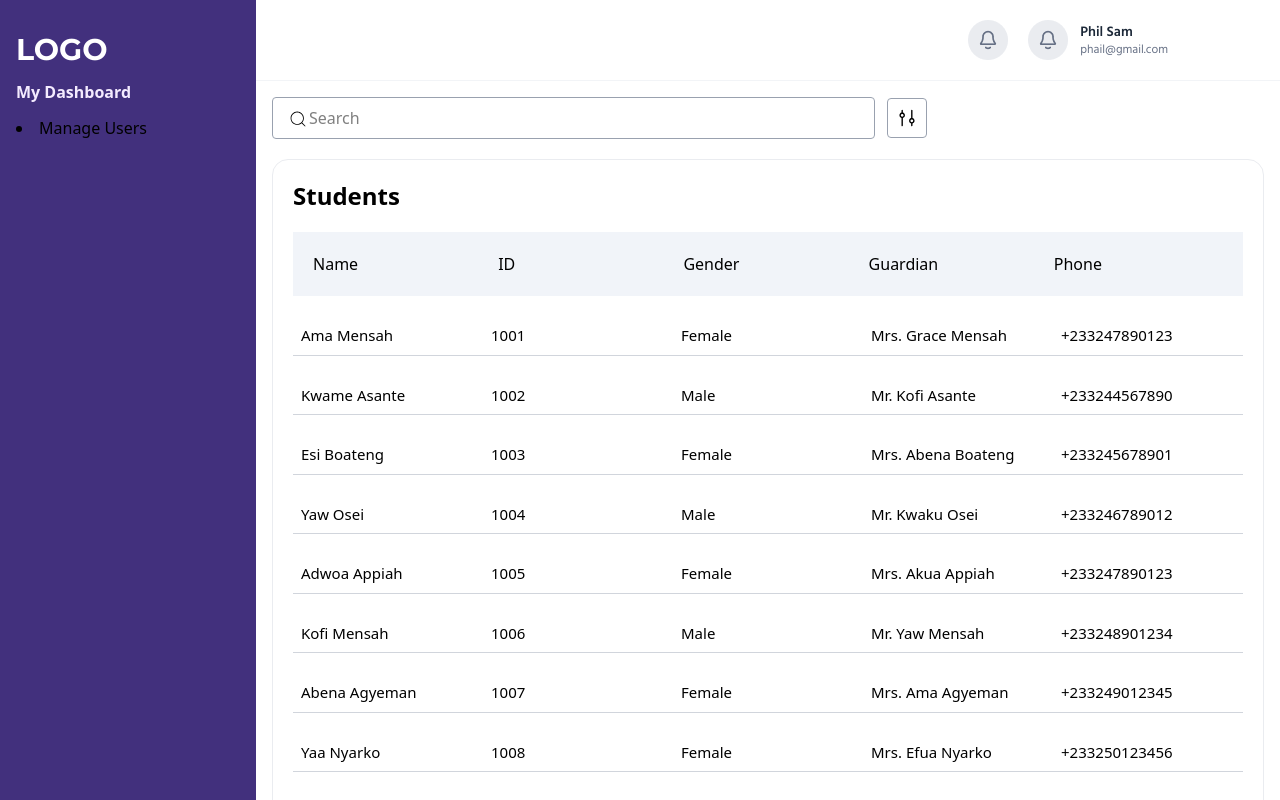
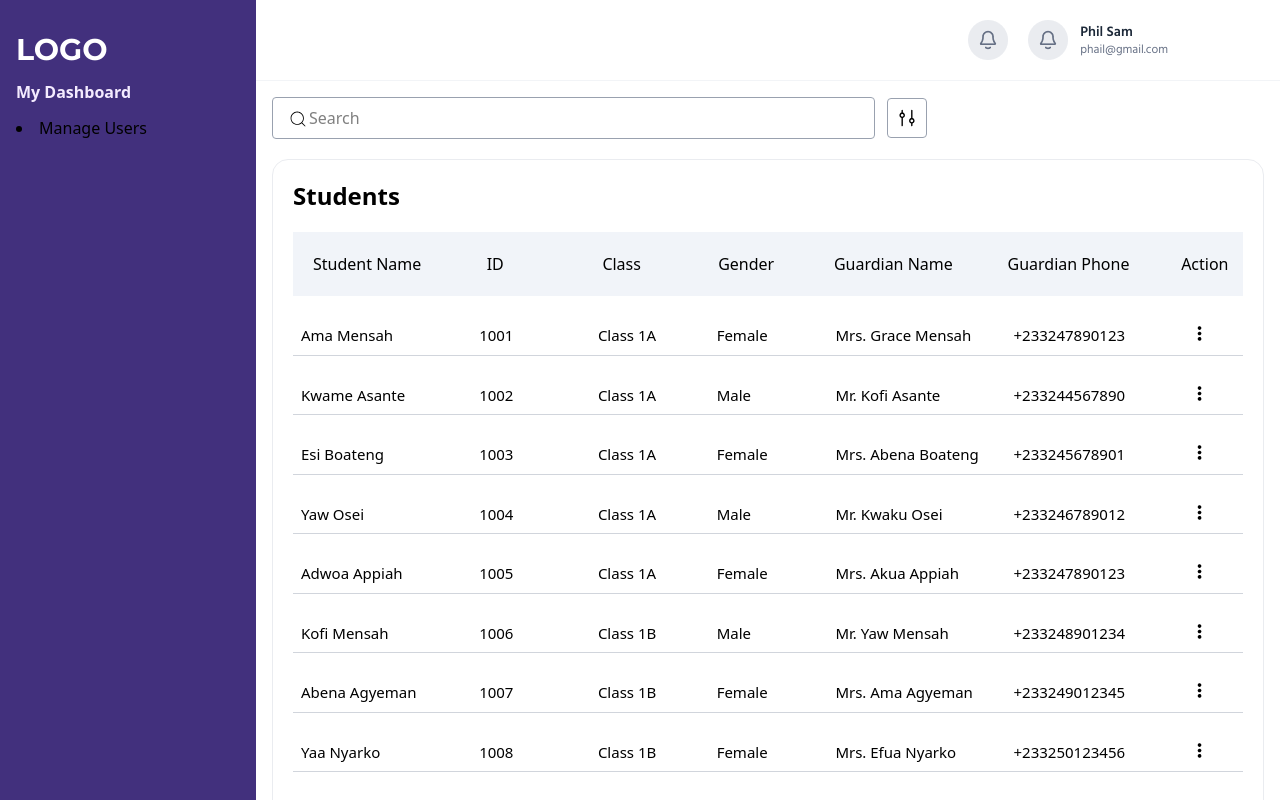
Before and after one commit to SolomonAfutu2003/School-Management-System, a React (Vite) app in the folder School Management System/: page /my-students in a window 1280 px wide. Shown: the top 800 px of the page. Built offline with nearby package versions, Linux system fonts and the light colour scheme; sample sign-in values are in the browser's storage.

Commit message:
Done with the Students page

```diff
--- a/School Management System/src/App.jsx
+++ b/School Management System/src/App.jsx
@@ -16,6 +16,7 @@ import Assignments from './pages/Assignments'
 import Quiz from './pages/Quiz'
 import Examinations from './pages/Examinations'
 import ViewDetail from "./pages/ViewDetail"
+import ViewProfile from "./pages/ViewProfile"
 import ProtectRoute from './components/ProtectRoute'
 import Admin from "./pages/admin/Admin"
 import AssignmentsAndQuizzes from "./pages/admin/AssignmentsAndQuizzes"
@@ -53,6 +54,7 @@ function App() {
           <Route path='/quiz' element={<Quiz />} />
           <Route path='/examination' element={<Examinations />} />
           <Route path='/view-detail/:id' element={<ViewDetail />} />
+          <Route path='/view-profile/:id' element={<ViewProfile />} />
           <Route path='/admin/admin-page' element={<Admin />} />
           <Route path='/admin/exams' element={<AdminExams />} />
           <Route path='/admin/assignments-and-quizzes' element={<AssignmentsAndQuizzes />} />
--- a/School Management System/src/pages/MyStudents.jsx
+++ b/School Management System/src/pages/MyStudents.jsx
@@ -1,18 +1,41 @@
 import React, { useState } from 'react';
 import classes from "../data/Classes.json";
+import Button from '../components/Button';
+import LinkBtn from "../components/LinksBtn";
 import { CiSearch } from "react-icons/ci";
+import { SlOptionsVertical } from "react-icons/sl";
+import { IoEyeOutline } from "react-icons/io5";
+import { FiPlus } from "react-icons/fi";
+import { FaCheck } from "react-icons/fa";
 import { VscSettings } from "react-icons/vsc";
 
 const MyStudents = () => {
+  const [activeDropdown, setActiveDropdown] = useState(null);
+  const [activeFilterMenu, setActiveFilterMenu] = useState(null);
+  const [selectedGender, setSelectedGender] = useState("");
+  const [selectedClass, setSelectedClass] = useState("");
   const [search, setSearch] = useState("");
 
   // Flatten students from all classes
-  const allStudents = classes.flatMap(cls => cls.students || []);
+  // const allStudents = classes.flatMap(cls => cls.students || []);
 
   // Filter by name
-  const searchData = allStudents.filter(student =>
-    student.name.toLowerCase().includes(search.toLowerCase())
-  );
+  // const searchData = allStudents.filter(student =>
+  //   student.name.toLowerCase().includes(search.toLowerCase())
+  // );
+
+  const filteredStudents = classes.flatMap(cls =>
+    (cls.students || []).map(student => ({
+      ...student,
+      className: cls.name
+    }))
+  ).filter(student => {
+    const genderMatch = selectedGender ? student.gender === selectedGender : true;
+    const classMatch = selectedClass ? student.className === selectedClass : true;
+    const nameMatch = search ? student.name.toLowerCase().includes(search.toLowerCase()) : true;
+
+    return genderMatch && classMatch && nameMatch;
+  });
 
   return (
     <div className='m-4 space-y-5'>
@@ -31,7 +54,71 @@ const MyStudents = () => {
               <CiSearch className='w-5 h-5' />
             </div>
           </div>
-          <VscSettings className='w-10 h-10 p-2 rotate-90 rounded-sm border border-gray-400' />
+          <div className='relative'>
+            <VscSettings className='w-10 h-10 p-2 rotate-90 rounded-sm border border-gray-400' onClick={() => setActiveFilterMenu(prev => !prev)} />
+            {activeFilterMenu && (
+              <div className='border border-gray-400 bg-white w-64 h-80 absolute top-12 z-20 p-3 space-y-5'>
+                <div>
+                  <h3>Gender</h3>
+                  <label className="flex items-center gap-2 cursor-pointer relative mb-2">
+                    <input
+                      type="radio"
+                      name="gender"
+                      value="Male"
+                      className="peer hidden"
+                      checked={selectedGender === "Male"}
+                      onChange={() => setSelectedGender("Male")}
+                    />
+                    <div className="w-5 h-5 rounded-sm border-2 border-gray-400 relative peer-checked:border-nav flex items-center justify-center">
+                    </div>
+                    <FaCheck className='absolute text-nav w-3 h-3 left-1 right-1 hidden peer-checked:block' />
+                    <span className="peer-checked:font-bold">Male</span>
+                  </label>
+                  <label className="flex items-center gap-2 relative cursor-pointer">
+                    <input
+                      type="radio"
+                      name="gender"
+                      value="Female"
+                      className="peer hidden"
+                      checked={selectedGender === "Female"}
+                      onChange={() => setSelectedGender("Female")}
+                    />
+                    <div className="w-5 h-5 rounded-sm border-2 border-gray-400 relative peer-checked:border-nav flex items-center justify-center">
+                    </div>
+                    <FaCheck className='absolute text-nav w-3 h-3 left-1 right-1 hidden peer-checked:block' />
+                    <span className="peer-checked:font-bold">Female</span>
+                  </label>
+                </div>
+                <hr className='bg-gray-400' />
+                <div>
+                  <h3>Class</h3>
+                  <select
+                    className="border border-gray-400 rounded-sm p-2 w-full"
+                    value={selectedClass}
+                    onChange={(e) => setSelectedClass(e.target.value)}
+                  >
+                    <option value="">All Classes</option>
+                    {classes.map((cls) => (
+                      <option key={cls.id} value={cls.name}>
+                        {cls.name}
+                      </option>
+                    ))}
+                  </select>
+                </div>
+                <hr className='bg-gray-400' />
+                <div className='flex justify-between'>
+                  <Button text={"Reset"}
+                    className={"text-nav px-4 py-2 w-24 border border-nav rounded-md"}
+                    onClick={() => {
+                      setSelectedGender("");
+                      setSelectedClass("");
+                    }} />
+                  <Button text={"Save"}
+                    className={"bg-nav text-white px-4 py-2 w-24 rounded-md"} />
+                </div>
+              </div>
+            )}
+          </div>
         </div>
       </section>
 
@@ -41,28 +128,63 @@ const MyStudents = () => {
 
         {/* Header Row */}
         <div className='p-5 bg-[#F1F4F9]'>
-          <ul className='grid grid-cols-10 gap-4'>
-            <li className='col-span-2'>Name</li>
+          <ul className='grid grid-cols-16 gap-4'>
+            <li className='col-span-3'>Student Name</li>
             <li className='col-span-2'>ID</li>
+            <li className='col-span-2'>Class</li>
             <li className='col-span-2'>Gender</li>
-            <li className='col-span-2'>Guardian</li>
-            <li className='col-span-2'>Phone</li>
+            <li className='col-span-3'>Guardian Name</li>
+            <li className='col-span-3'>Guardian Phone</li>
+            <li className='col-start-16'>Action</li>
           </ul>
         </div>
 
-        {/* Render Filtered Students */}
-        {searchData.map((student) => (
+        {filteredStudents.map((student) => {
+          const studentClass = classes.find(cls =>
+            (cls.students || []).some(s => s.id === student.id)
+          );
+
+          return (
             <div key={student.id}>
-            <ul className='grid grid-cols-10 gap-4 text-[15px] p-2'>
-              <li className='col-span-2'>{student.name}</li>
+              <ul className='grid grid-cols-16 gap-4 text-[15px] p-2'>
+                <li className='col-span-3'>{student.name}</li>
                 <li className='col-span-2'>{student.id}</li>
+                <li className='col-span-2'>{studentClass?.name || "Unknown"}</li>
                 <li className='col-span-2'>{student.gender}</li>
-              <li className='col-span-2'>{student.guardianName}</li>
-              <li className='col-span-2'>{student.phoneNumber}</li>
+                <li className='col-span-3'>{student.guardianName}</li>
+                <li className='col-span-3'>{student.phoneNumber}</li>
+                <li className='col-start-16 relative'>
+                  <Button
+                    icon={<SlOptionsVertical />}
+                    onClick={() =>
+                      setActiveDropdown((prev) => (prev === student.id ? null : student.id))
+                    }
+                  />
+                  {activeDropdown === student.id && (
+                    <div className='w-60 bg-white absolute right-0 z-20 shadow-lg shadow-black'>
+                      <div className="flex flex-col justify-between">
+                        <LinkBtn
+                          to={`/view-profile/${student.id}`}
+                          icon={<IoEyeOutline className='w-5 h-5' />}
+                          text={"View Detail"}
+                          className={"py-3 px-4 text-left text-gray-600 flex items-center gap-2"}
+                        />
+                        <hr className='border border-gray-300' />
+                        <Button
+                          icon={<FiPlus className='w-5 h-5' />}
+                          text={"Add student"}
+                          className={"py-3 px-4 text-left text-gray-600 flex items-center gap-2"}
+                        />
+                      </div>
+                    </div>
+                  )}
+                </li>
               </ul>
               <hr className='border-gray-300' />
             </div>
-        ))}
+          );
+        })}
+
       </section>
     </div>
   );
--- /dev/null
+++ b/School Management System/src/pages/ViewProfile.jsx
@@ -0,0 +1,43 @@
+import React from 'react'
+import { useParams } from "react-router-dom";
+import classes from "../data/Classes.json"
+import { FaArrowLeft } from "react-icons/fa";
+import LinksBtn from '../components/LinksBtn';
+
+const ViewProfile = () => {
+    const { id } = useParams();
+    const studentId = parseInt(id);
+    const classData = classes.find(cls =>
+        (cls.students || []).some(student => student.id === studentId)
+    );
+
+    const student = classData?.students.find(s => s.id === studentId);
+
+    if (!student) {
+        return <p>Student not found.</p>;
+    }
+
+    return (
+        <div className="m-4 space-y-5">
+            <section className='flex'>
+                <LinksBtn
+                    to="/my-students"
+                    text="Back"
+                    className="text-base text-gray-600 font-medium flex gap-2 items-center"
+                    icon={<FaArrowLeft className='w-5 h-5' />}
+                />
+            </section>
+
+            <div className="p-6 space-y-4">
+                <h2 className="text-2xl font-bold">Student Profile</h2>
+                <p><strong>Name:</strong> {student.name}</p>
+                <p><strong>Gender:</strong> {student.gender}</p>
+                <p><strong>Guardian:</strong> {student.guardianName}</p>
+                <p><strong>Phone:</strong> {student.phoneNumber}</p>
+                <p><strong>Class:</strong> {classData.name}</p>
+            </div>
+        </div>
+    )
+}
+
+export default ViewProfile
```
Lines whose indentation alone changed are shown as unchanged.
